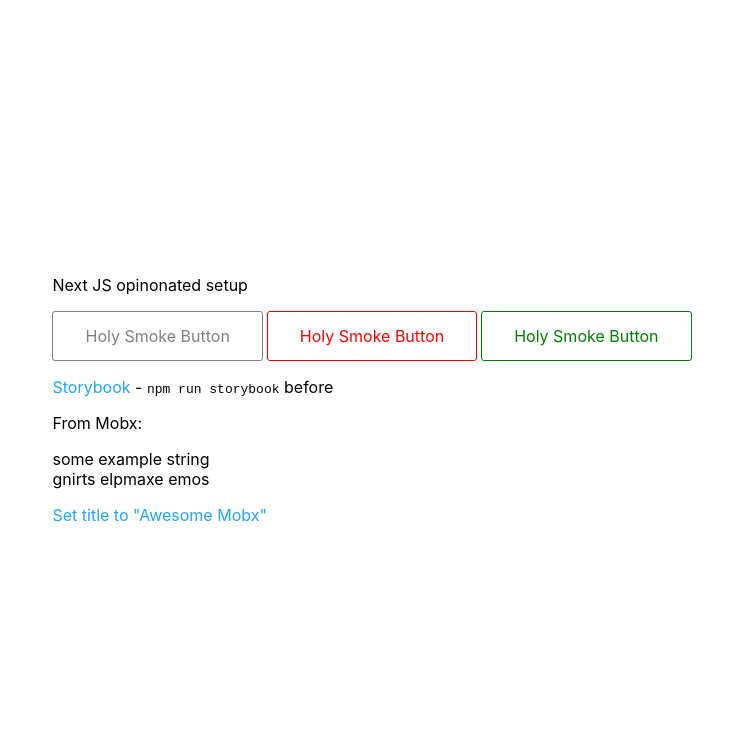
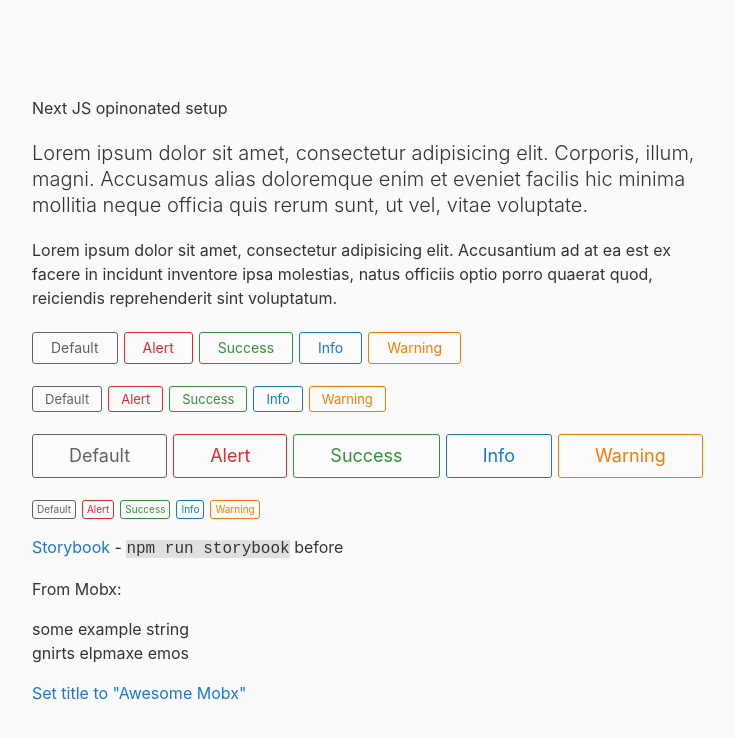
Before and after one commit to yetric/nextjs, a Next.js app: page / in a window 1280 px wide. Shown: the top 738 px of the page, without its empty margins (268-1002 px from the left). Built offline with nearby package versions, Linux system fonts and the light colour scheme.

Commit message:
css tweaks mostly

```diff
--- a/lib/components/Button.tsx
+++ b/lib/components/Button.tsx
@@ -1,13 +1,15 @@
 import React from "react";
 import styles from "./styles/Button.module.css";
 
-type ButtonType = "basic" | "alert" | "success";
+type ButtonType = "basic" | "alert" | "success" | "info" | "warning";
+type ButtonSize = "normal" | "small" | "large" | "tiny";
 
 interface ButtonProps {
     children: any;
     type?: ButtonType;
+    size?: ButtonSize
 }
 
-export const Button = ({ children, type = "basic" }: ButtonProps) => (
-    <div className={`${styles[type]}`}>{children}</div>
+export const Button = ({ children, type = "basic", size = "normal" }: ButtonProps) => (
+    <div className={`${styles[type]} ${styles[size]}`}>{children}</div>
 );
--- a/lib/components/styles/Button.module.css
+++ b/lib/components/styles/Button.module.css
@@ -1,28 +1,94 @@
 .base {
     display: inline-block;
-    line-height: 48px;
-    padding: 0 32px;
     border-radius: 3px;
+    cursor: default;
+    border: 1px solid transparent;
+    transition: background-color 0.15s ease;
+    background-color: #fbfbfb;
+    margin-top: 6px;
+}
+
+.tiny {
+    line-height: 17px;
+    font-size: 10px;
+    padding: 0 4px;
+}
+
+.small {
+    line-height: 24px;
+    font-size: 13px;
+    padding: 0 12px;
+}
+.normal {
+    line-height: 30px;
+    font-size: 14px;
+    padding: 0 18px;
+}
+.large {
+    line-height: 42px;
+    font-size: 18px;
+    padding: 0 36px;
+}
+
+a.base {
+    cursor: pointer;
 }
 
 .base ~ .base {
-    margin-left: 4px;
+    margin-left: 6px;
 }
 
 .basic {
     composes: base;
-    border: 1px solid gray;
-    color: gray;
+    border-color: var(--gray);
+    color: var(--gray);;
+}
+
+.basic:hover, .basic:active {
+    background-color: var(--gray);
+    color: var(--white);
 }
 
 .alert {
     composes: base;
-    border: 1px solid red;
-    color: red;
+    border-color: var(--alert);
+    color: var(--alert);
+}
+
+.alert:hover, .alert:active {
+    background-color: var(--alert);
+    color: var(--white);
 }
 
 .success {
     composes: base;
-    border: 1px solid green;
-    color: green;
+    border-color: var(--success);
+    color: var(--success);
 }
+
+.success:hover, .success:active {
+    background-color: var(--success);
+    color: var(--white);
+}
+
+.info {
+    composes: base;
+    border-color: var(--info);
+    color: var(--info);
+}
+
+.info:hover, .info:active {
+    background-color: var(--info);
+    color: var(--white);
+}
+
+.warning {
+    composes: base;
+    border-color: var(--warning);
+    color: var(--warning);
+}
+
+.warning:hover, .warning:active {
+    background-color: var(--warning);
+    color: var(--white);
+}
--- a/lib/hooks/use-stores.ts
+++ b/lib/hooks/use-stores.ts
@@ -1,4 +1,5 @@
 import React from "react";
-import { storesContext } from "../contexts";
+import {storesContext} from "../contexts";
+
 
 export const useStores = () => React.useContext(storesContext);
--- a/pages/index.tsx
+++ b/pages/index.tsx
@@ -18,9 +18,41 @@ const Home = observer(() => {
             <main className={styles.main}>
                 <p>Next JS opinonated setup</p>
 
-                <Button>Holy Smoke Button</Button>
-                <Button type={"alert"}>Holy Smoke Button</Button>
-                <Button type={"success"}>Holy Smoke Button</Button>
+                <p className="lead">Lorem ipsum dolor sit amet, consectetur adipisicing elit. Corporis, illum, magni. Accusamus alias doloremque enim et eveniet facilis hic minima mollitia neque officia quis rerum sunt, ut vel, vitae voluptate.</p>
+                <p>Lorem ipsum dolor sit amet, consectetur adipisicing elit. Accusantium ad at ea est ex facere in incidunt inventore ipsa molestias, natus officiis optio porro quaerat quod, reiciendis reprehenderit sint voluptatum.</p>
+
+                <p>
+                    <Button>Default</Button>
+                    <Button type={"alert"}>Alert</Button>
+                    <Button type={"success"}>Success</Button>
+                    <Button type={"info"}>Info</Button>
+                    <Button type={"warning"}>Warning</Button>
+                </p>
+
+                <p>
+                    <Button size={"small"}>Default</Button>
+                    <Button size={"small"} type={"alert"}>Alert</Button>
+                    <Button size={"small"} type={"success"}>Success</Button>
+                    <Button size={"small"} type={"info"}>Info</Button>
+                    <Button size={"small"} type={"warning"}>Warning</Button>
+                </p>
+
+                <p>
+                    <Button size={"large"}>Default</Button>
+                    <Button size={"large"} type={"alert"}>Alert</Button>
+                    <Button size={"large"} type={"success"}>Success</Button>
+                    <Button size={"large"} type={"info"}>Info</Button>
+                    <Button size={"large"} type={"warning"}>Warning</Button>
+                </p>
+
+                <p>
+                    <Button size={"tiny"}>Default</Button>
+                    <Button size={"tiny"} type={"alert"}>Alert</Button>
+                    <Button size={"tiny"} type={"success"}>Success</Button>
+                    <Button size={"tiny"} type={"info"}>Info</Button>
+                    <Button size={"tiny"} type={"warning"}>Warning</Button>
+                </p>
+
                 <p>
                     <Link target={"_blank"} href={"http://localhost:6006"}>
                         Storybook
--- a/styles/Home.module.css
+++ b/styles/Home.module.css
@@ -9,5 +9,6 @@
 
 .main {
   padding: 5rem 0;
-
+  width: 90vw;
+  max-width: 680px;
 }
--- a/styles/globals.css
+++ b/styles/globals.css
@@ -1,16 +1,41 @@
+:root {
+  --gray: #616161;
+  --light-gray: #E0E0E0;
+  --alert: #D32F2F;
+  --success: #388E3C;
+  --info: #1976D2;
+  --warning: #F57C00;
+  --white: #fafafa;
+  --black: #333333;
+}
+
+* {
+  box-sizing: border-box;
+}
+
 html,
 body {
   padding: 0;
   margin: 0;
   font-family: -apple-system, BlinkMacSystemFont, Segoe UI, Roboto, Oxygen,
     Ubuntu, Cantarell, Fira Sans, Droid Sans, Helvetica Neue, sans-serif;
+  color: var(--black);
+  background-color: var(--white);
+  line-height: 1.5;
+  font-size: 16px;
+}
+
+code {
+  background-color: var(--light-gray);
 }
 
 a {
-  color: #1ea7fd;
+  color: var(--info);
   text-decoration: none;
 }
 
-* {
-  box-sizing: border-box;
+p.lead {
+  font-weight: 300;
+  font-size: 125%;
+  line-height: 1.3;
 }
```
